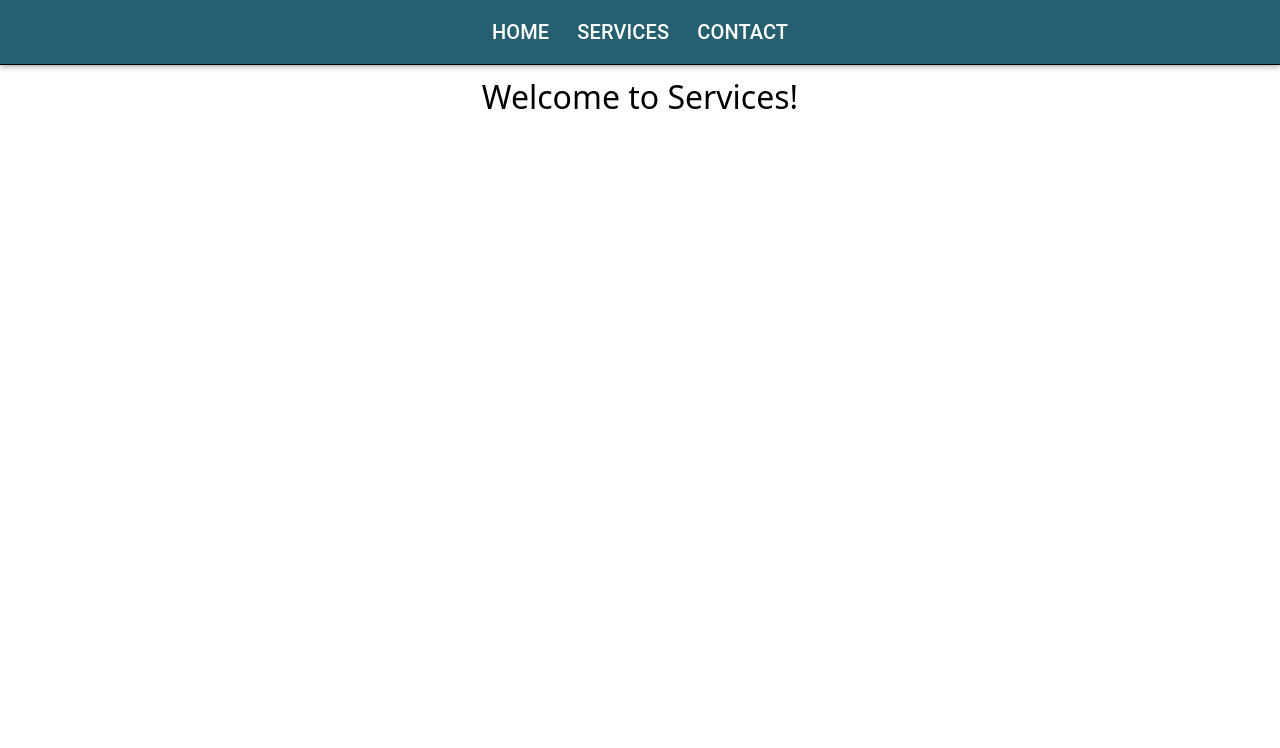
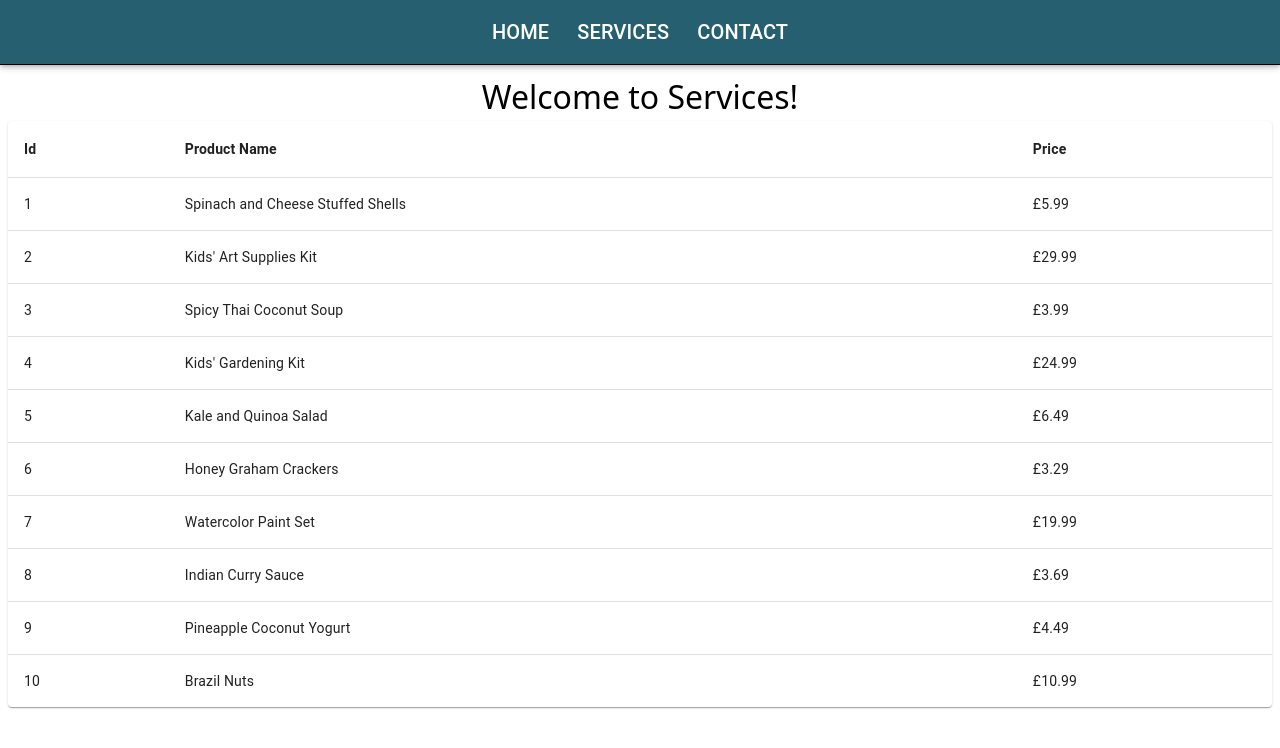
Before and after one commit to CrumpetCoding/dogsitting-website, a React (Vite) app: page /services in a window 1280 px wide. Shown: the top 748 px of the page. Built offline with nearby package versions, Linux system fonts and the light colour scheme.

Commit message:
Created table component for services page

```diff
--- /dev/null
+++ b/src/components/ServicesTable.tsx
@@ -0,0 +1,77 @@
+import { TableContainer, TableHead, Table, TableBody, TableRow, TableCell, Paper } from "@mui/material";
+
+
+
+
+
+
+
+export default function ServicesTable() {
+    return (
+        <TableContainer component={Paper}>
+            <Table aria-label="simple table">
+                <TableHead>
+                    <TableRow>
+                        <TableCell sx={{ fontWeight: 'bold' }}>Id</TableCell>
+                        <TableCell sx={{ fontWeight: 'bold' }}>Product Name</TableCell>
+                        <TableCell sx={{ fontWeight: 'bold' }}>Price</TableCell>
+                    </TableRow>
+                </TableHead>
+                <TableBody>
+                    {tableData.map((row) => (
+                        <TableRow
+                            key={row.id}
+                            sx={{ '&:last-child td, &last-child th': { border: 0 } }}
+                        >
+                            <TableCell>{row.id}</TableCell>
+                            <TableCell>{row.product_name}</TableCell>
+                            <TableCell>{row.price}</TableCell>
+                        </TableRow>
+                    ))}
+                </TableBody>
+            </Table>
+        </TableContainer>
+    )
+}
+
+const tableData = [{
+    "id": 1,
+    "product_name": "Spinach and Cheese Stuffed Shells",
+    "price": "£5.99"
+}, {
+    "id": 2,
+    "product_name": "Kids' Art Supplies Kit",
+    "price": "£29.99"
+}, {
+    "id": 3,
+    "product_name": "Spicy Thai Coconut Soup",
+    "price": "£3.99"
+}, {
+    "id": 4,
+    "product_name": "Kids' Gardening Kit",
+    "price": "£24.99"
+}, {
+    "id": 5,
+    "product_name": "Kale and Quinoa Salad",
+    "price": "£6.49"
+}, {
+    "id": 6,
+    "product_name": "Honey Graham Crackers",
+    "price": "£3.29"
+}, {
+    "id": 7,
+    "product_name": "Watercolor Paint Set",
+    "price": "£19.99"
+}, {
+    "id": 8,
+    "product_name": "Indian Curry Sauce",
+    "price": "£3.69"
+}, {
+    "id": 9,
+    "product_name": "Pineapple Coconut Yogurt",
+    "price": "£4.49"
+}, {
+    "id": 10,
+    "product_name": "Brazil Nuts",
+    "price": "£10.99"
+}]
--- a/src/routes/services.tsx
+++ b/src/routes/services.tsx
@@ -1,4 +1,5 @@
 import { createFileRoute } from '@tanstack/react-router'
+import ServicesTable from '#/components/ServicesTable'
 
 export const Route = createFileRoute('/services')({
     component: About,
@@ -7,5 +8,6 @@ export const Route = createFileRoute('/services')({
 function About() {
     return <div className="p-2">
         <h1 id='headings'>Welcome to Services!</h1>
+        <ServicesTable />
     </div>
 }
```
